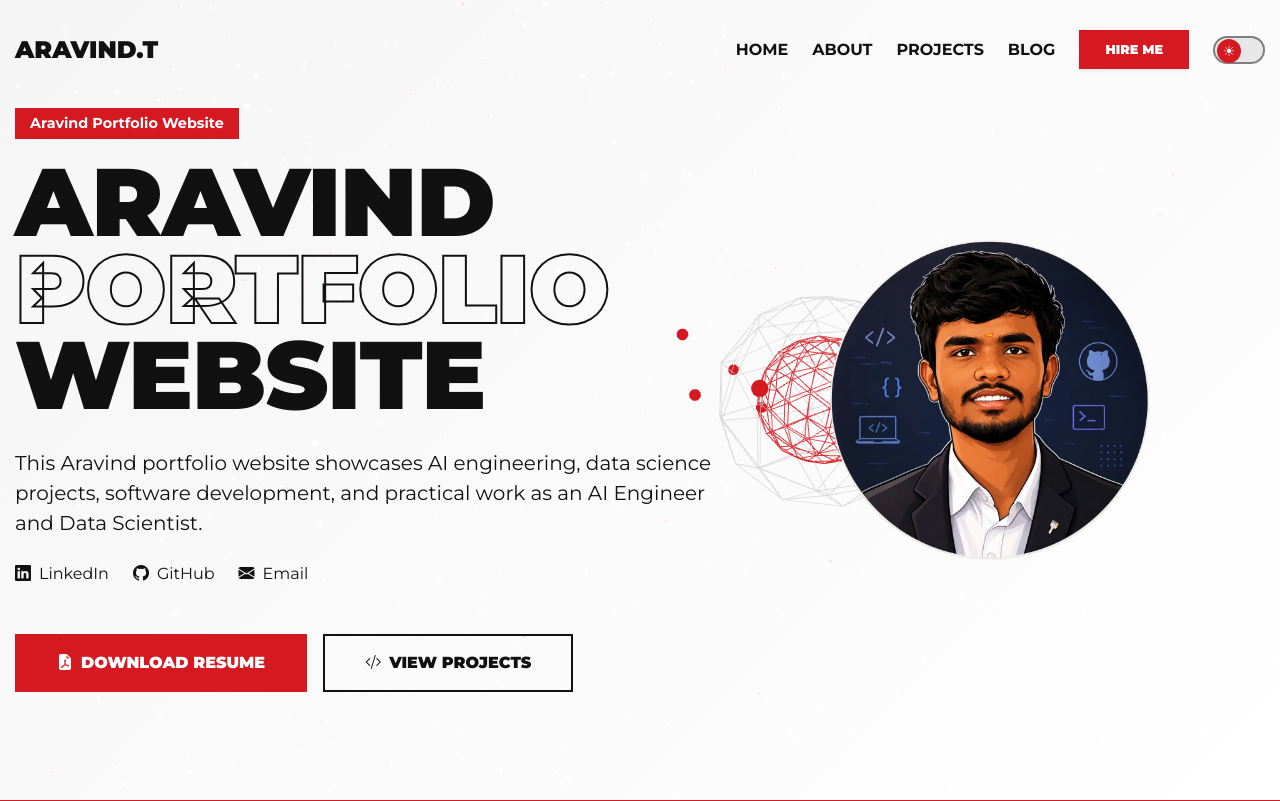
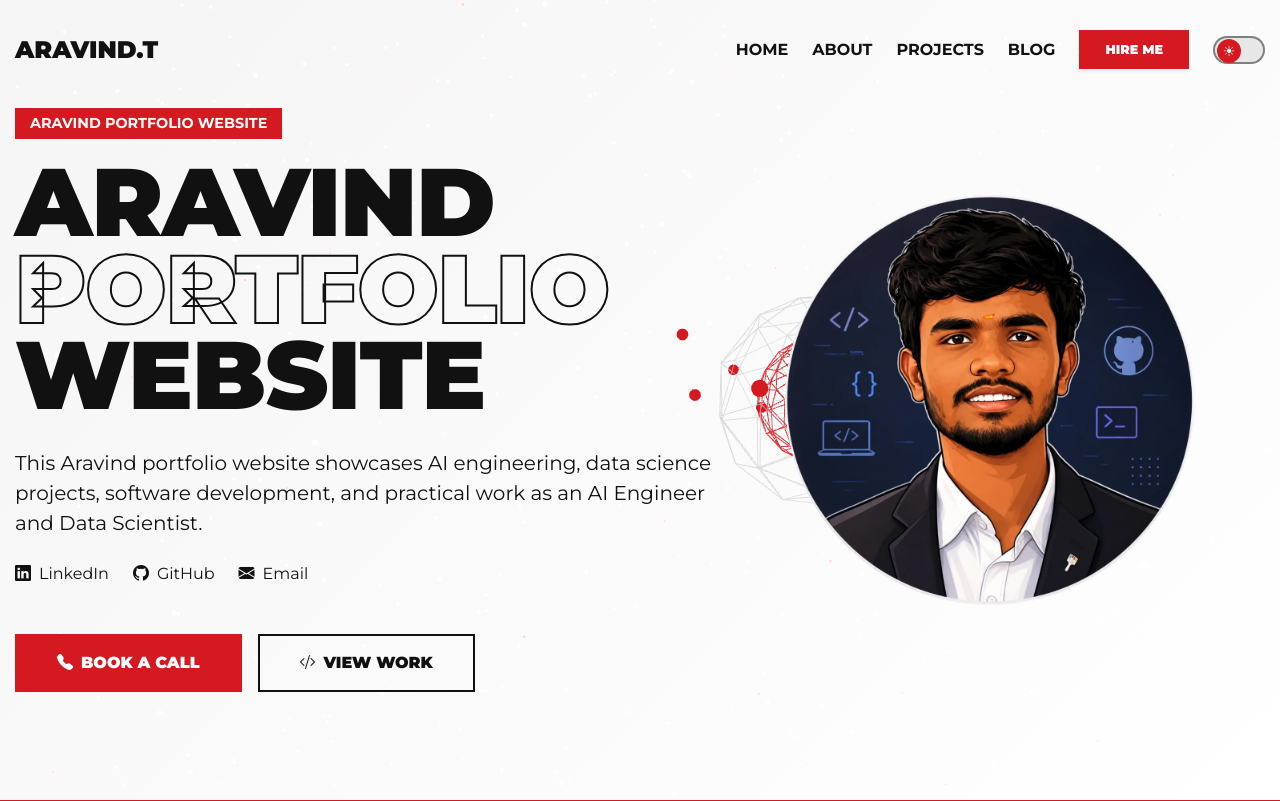
Before and after one commit to aravindthiru29/Aravind-portfolio-website, a Flask app: page / in a window 1280 px wide. Shown: the top 801 px of the page. Run offline with Flask 3, Linux system fonts and the light colour scheme; some libraries are stand-ins or nearby versions.

Commit message:
Enlarge hero avatar to 460px and sync homepage with admin hero content

```diff
--- a/static/css/portfolio-v2.css
+++ b/static/css/portfolio-v2.css
@@ -1014,16 +1014,44 @@ h2 {
 
 /* Specific component dimensions to eliminate CLS */
 .skeleton-hero-avatar {
-    width: 320px;
-    height: 320px;
+    width: 460px;
+    height: 460px;
+    max-width: 100%;
     border-radius: 50%;
     margin: 0 auto;
 }
 
+.skeleton-hero-avatar img,
+.skeleton-hero-avatar picture img {
+    object-fit: cover;
+    border-radius: 50%;
+}
+
+@media (max-width: 1400px) {
+    .skeleton-hero-avatar {
+        width: 410px;
+        height: 410px;
+    }
+}
+
+@media (max-width: 1200px) {
+    .skeleton-hero-avatar {
+        width: 370px;
+        height: 370px;
+    }
+}
+
+@media (max-width: 991px) {
+    .skeleton-hero-avatar {
+        width: 320px;
+        height: 320px;
+    }
+}
+
 @media (max-width: 768px) {
     .skeleton-hero-avatar {
-        width: 240px;
-        height: 240px;
+        width: 270px;
+        height: 270px;
     }
 }
 
--- a/templates/admin_dashboard.html
+++ b/templates/admin_dashboard.html
@@ -87,6 +87,8 @@
                                 <input class="admin-input" name="title_line2" value="{{ content.hero.title_line2 }}"/></div>
                             <div class="admin-input-group"><label>CTA Primary</label>
                                 <input class="admin-input" name="cta_primary" value="{{ content.hero.cta_primary }}"/></div>
+                            <div class="admin-input-group"><label>CTA Secondary</label>
+                                <input class="admin-input" name="cta_secondary" value="{{ content.hero.cta_secondary|default('VIEW WORK') }}"/></div>
                         </div>
                         <div class="admin-input-group"><label>Description</label>
                             <textarea class="admin-input" name="description" rows="3">{{ content.hero.description }}</textarea></div>
--- a/templates/index.html
+++ b/templates/index.html
@@ -8,28 +8,34 @@
     <div class="container" style="position:relative; z-index:2;">
         <div class="row align-items-center">
             <div class="col-lg-7 v2-hero-content hero-animate-in">
-                <span class="badge-red">Aravind Portfolio Website</span>
-                <h1>ARAVIND <span class="outline-text">PORTFOLIO</span> WEBSITE</h1>
-                <p class="text-gray fs-5 mb-4 mw-75">This Aravind portfolio website showcases AI engineering, data science projects, software development, and practical work as an AI Engineer and Data Scientist.</p>
+                <span class="badge-red">{{ c.hero.badge if (c is defined and c.hero is defined and c.hero.badge) else 'Aravind Portfolio Website' }}</span>
+                <h1>{{ c.hero.title_line1 if (c is defined and c.hero is defined and c.hero.title_line1) else 'ARAVIND' }} <span class="outline-text">{{ c.hero.title_highlight if (c is defined and c.hero is defined and c.hero.title_highlight) else 'PORTFOLIO' }}</span>{% if c is defined and c.hero is defined and c.hero.title_line2 %} {{ c.hero.title_line2 }}{% endif %}</h1>
+                <p class="text-gray fs-5 mb-4 mw-75">{{ c.hero.description if (c is defined and c.hero is defined and c.hero.description) else 'This Aravind portfolio website showcases AI engineering, data science projects, software development, and practical work as an AI Engineer and Data Scientist.' }}</p>
                 <div class="d-flex gap-4 mb-5">
                     <a href="{{ c.social_links.linkedin|default('https://linkedin.com/in/aravind-t') }}" target="_blank" class="text-decoration-none" style="color:var(--text-primary);"><i class="bi bi-linkedin text-red me-2"></i>LinkedIn</a>
                     <a href="{{ c.social_links.github|default('https://github.com/aravindthiru29') }}" target="_blank" class="text-decoration-none" style="color:var(--text-primary);"><i class="bi bi-github text-red me-2"></i>GitHub</a>
                     <a href="{{ c.contact.email|default('aravthiru131@gmail.com') }}" class="text-decoration-none" style="color:var(--text-primary);"><i class="bi bi-envelope-fill text-red me-2"></i>Email</a>
                 </div>
                 <div class="d-flex gap-3 flex-wrap">
-                    <a href="/resume" target="_blank" class="v2-btn"><i class="bi bi-file-earmark-pdf-fill me-2"></i>DOWNLOAD RESUME</a>
-                    <a href="/portfolio.html" class="v2-btn v2-btn-outline"><i class="bi bi-code-slash me-2"></i>VIEW PROJECTS</a>
+                    {% set cta1 = (c.hero.cta_primary if c is defined and c.hero is defined and c.hero.cta_primary else 'DOWNLOAD RESUME') %}
+                    {% set cta2 = (c.hero.cta_secondary if c is defined and c.hero is defined and c.hero.cta_secondary else 'VIEW PROJECTS') %}
+                    <a href="{% if 'call' in cta1|lower or 'contact' in cta1|lower or 'hire' in cta1|lower %}/contact{% else %}/resume{% endif %}" target="_blank" class="v2-btn">
+                        {% if 'resume' in cta1|lower or 'download' in cta1|lower %}<i class="bi bi-file-earmark-pdf-fill me-2"></i>{% elif 'call' in cta1|lower or 'contact' in cta1|lower %}<i class="bi bi-telephone-fill me-2"></i>{% elif 'work' in cta1|lower or 'project' in cta1|lower %}<i class="bi bi-code-slash me-2"></i>{% endif %}{{ cta1 }}
+                    </a>
+                    <a href="{% if 'resume' in cta2|lower or 'download' in cta2|lower %}/resume{% elif 'contact' in cta2|lower or 'call' in cta2|lower %}/contact{% else %}/portfolio.html{% endif %}" class="v2-btn v2-btn-outline">
+                        {% if 'resume' in cta2|lower %}<i class="bi bi-file-earmark-pdf-fill me-2"></i>{% elif 'work' in cta2|lower or 'project' in cta2|lower %}<i class="bi bi-code-slash me-2"></i>{% endif %}{{ cta2 }}
+                    </a>
                 </div>
             </div>
-            <div class="col-lg-5 hero-animate-in-delay">
+            <div class="col-lg-5 hero-animate-in-delay text-center">
                 <div class="v2-hero-img skeleton-img-wrap skeleton-hero-avatar">
                     <picture>
                         {% if 'author-thumb-2' in c.hero.image %}
                         <source type="image/webp" srcset="{{ url_for('static', filename='img/hero/author-thumb-2.webp') }}">
                         {% elif c.hero.image.startswith('http') and 'cloudinary' in c.hero.image %}
-                        <source type="image/webp" srcset="{{ c.hero.image|cloudinary_opt }}">
+                        <source type="image/webp" srcset="{{ c.hero.image|cloudinary_opt(800) }}">
                         {% endif %}
-                        <img src="{{ c.hero.image if c.hero.image.startswith('/') or c.hero.image.startswith('http') else url_for('static', filename=c.hero.image.replace('img/uploads/', '../uploads/') if 'img/uploads/' in c.hero.image else c.hero.image) }}" alt="Aravind" width="320" height="320" fetchpriority="high">
+                        <img src="{{ c.hero.image if c.hero.image.startswith('/') or c.hero.image.startswith('http') else url_for('static', filename=c.hero.image.replace('img/uploads/', '../uploads/') if 'img/uploads/' in c.hero.image else c.hero.image) }}" alt="Aravind" width="460" height="460" fetchpriority="high">
                     </picture>
                 </div>
             </div>
```
Also changed, not shown: templates/admin_forgot_password.html (+52 -0 lines).
